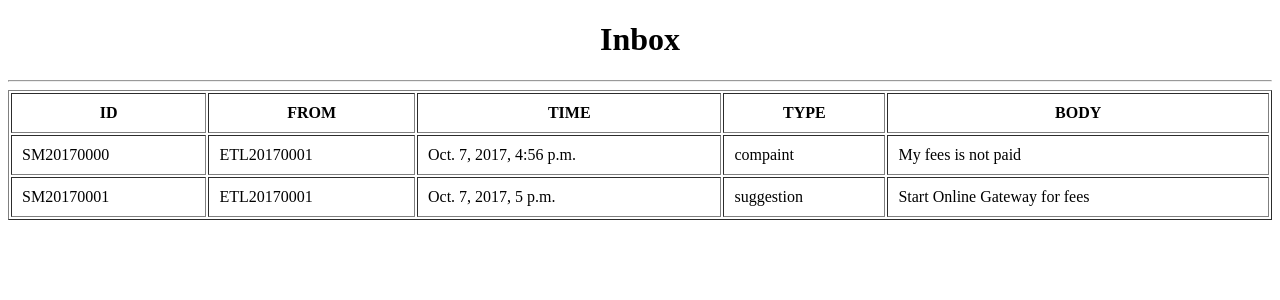
After one commit to abhaskarchary/HostelERP, a Django app: page /manager/all_messages/ in a window 1280 px wide. The commit adds this page. Shown: the top 300 px of the page. Run offline with Django 3.2, Linux system fonts and the light colour scheme; data comes from the database, SQL or seed files in the repository; both versions use the stored data as it was after the commit; parts of the project's set-up code (start-up, migrations or seed data) failed here and were passed over.

Commit message:
Student can send message to employees

```diff
--- a/erp/settings.py
+++ b/erp/settings.py
@@ -25,9 +25,7 @@ SECRET_KEY = 'z6)crd=xzvi&-9w1q5djx#1f9)hx-yn8et47!-tyswd@+0oyr6'
 # SECURITY WARNING: don't run with debug turned on in production!
 DEBUG = True
 
-ALLOWED_HOSTS = [
-    '192.168.43.252'
-]
+ALLOWED_HOSTS = []
 
 
 # Application definition
@@ -112,7 +110,7 @@ AUTH_PASSWORD_VALIDATORS = [
 
 LANGUAGE_CODE = 'en-us'
 
-TIME_ZONE = 'UTC'
+TIME_ZONE = 'Asia/Kolkata'
 
 USE_I18N = True
 
--- /dev/null
+++ b/manager/templates/Inbox/inbox.html
@@ -0,0 +1,32 @@
+<!DOCTYPE html>
+<html lang="en">
+<head>
+    <meta charset="UTF-8">
+    <title>Inbox</title>
+</head>
+<body>
+<h1><center>Inbox</center></h1>
+<hr>
+<table cellpadding="10" width="100%" border="1">
+    <tr>
+        <th>ID</th>
+        <th>FROM</th>
+        <th>TIME</th>
+        <th>TYPE</th>
+        <th>BODY</th>
+    </tr>
+    {% for i in context %}
+    <tr>
+        <td>{{ i.message_id }}</td>
+        <td>{{ i.sender }}</td>
+        <td>{{ i.time_sent }}</td>
+        <td>{{ i.type_of_message }}</td>
+        <td>{{ i.body_of_message }}</td>
+    </tr>
+    {% endfor %}
+
+</table>
+
+
+</body>
+</html>
--- a/manager/templates/loggedin.html
+++ b/manager/templates/loggedin.html
@@ -30,7 +30,8 @@
     <a class="i1" style="margin-left: 20px" href="/student/changestdinfo">Update Student info</a>
     <a class="i1" style="margin-left: 20px" href="/dues/">Account Info</a>
     <a class="i1" style="margin-left: 20px" href="/manager/deduct_fees/">Deduct Fees</a>
-        <a class="i1" style="margin-left: 20px" href="/manager/all_transactions/">View transactions</a>
+        <a class="i1" style="margin-left: 20px" href="/manager/all_transactions/">View transactions</a><br><br><br><br>
+        <a class="i1" style="margin-left: 20px;" href="/manager/all_messages/">View Messages</a>
 
 </table>
 </body>
--- a/manager/urls.py
+++ b/manager/urls.py
@@ -17,5 +17,6 @@ urlpatterns = [
     url(r'^logout/$', views.logout, name='logout'),
     url(r'^initial_fees/$', views.pay_init_fees, name='pay_init_fees'),
     url(r'^deduct_fees/$', deduct_fees, name='deduct_fees'),
-    url(r'^all_transactions/$', views.all_transactions, name='all_transactions')
+    url(r'^all_transactions/$', views.all_transactions, name='all_transactions'),
+    url(r'^all_messages/$', views.all_messages, name='all_messages'),
 ]
--- a/manager/views.py
+++ b/manager/views.py
@@ -4,7 +4,7 @@ from django.views.generic import ListView
 from django.http import HttpResponse
 from .models import EmployeeInfo
 from payfees.views import deduct_fees
-from student.models import Studentinfo
+from student.models import Studentinfo, message
 import datetime
 from payfees.models import TransactionDetails
 # Create your views here.
@@ -180,3 +180,6 @@ def deduct_fees(request):
 
 def all_transactions(request):
     return render(request, 'display_transactions.html', {'all_transactions':TransactionDetails.objects.all()})
+
+def all_messages(request):
+    return render(request, 'Inbox/inbox.html',{'context':message.objects.all()})
--- a/student/models.py
+++ b/student/models.py
@@ -74,3 +74,24 @@ class Studentinfo(models.Model):
             self.room.vacancy = str(int(self.room.vacancy) - 1)
             self.room.save()
         super(Studentinfo, self).save(*args, **kwargs)
+
+
+def message_id():
+    last_booking = message.objects.all().order_by('message_id').last()
+    if not last_booking:
+        return 'SM' + str(datetime.date.today().year) + '0000'
+    if str(datetime.date.today().year) != last_booking.message_id[2:6]:
+        return 'SM' + str(datetime.date.today().year) + '0000'
+    booking_id = last_booking.message_id
+    booking_int = int(booking_id[6:10])
+    new_booking_int = booking_int + 1
+    new_booking_id = 'SM' + str(str(datetime.date.today().year)) + str(new_booking_int).zfill(4)
+    return new_booking_id
+
+
+class message(models.Model):
+    message_id = models.CharField(max_length=15, default=message_id, editable=False, primary_key=True)
+    sender = models.ForeignKey(Studentinfo)
+    time_sent = models.DateTimeField(auto_now=True)
+    type_of_message = models.CharField(max_length=20)
+    body_of_message = models.CharField(max_length=200)
--- a/student/urls.py
+++ b/student/urls.py
@@ -33,4 +33,5 @@ urlpatterns = [
     url(r'^logout/$', views.logout, name='logout'),
     url(r'^changepassword/(?P<sid>ETL[0-9]+)/$', views.change_password, name='change_password'),
     url(r'^changepass/(?P<sid>ETL[0-9]+)/$', views.change_pass, name='change_pass'),
+    url(r'^send_message/$', views.send_message, name='send_message'),
 ]
```
Also changed, not shown: student/templates/messageroom.html (+20 -3 lines), student/views.py (+17 -1 lines), db.sqlite3.
